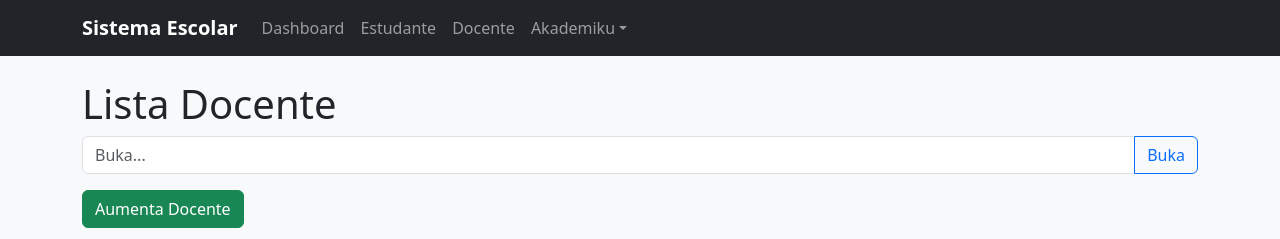
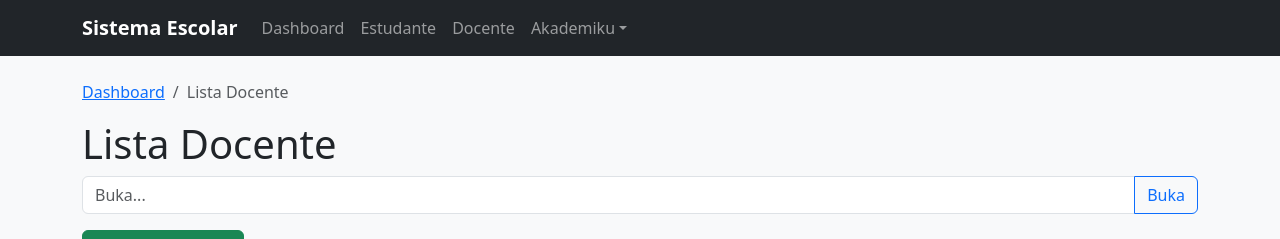
Before and after one commit to Acacio28/Aprende_Django, a Django app: page /docente/ in a window 1280 px wide. Shown: the top 239 px of the page. Run offline with Django 5.2, Linux system fonts and the light colour scheme; data that the repository does not hold is empty; some libraries are stand-ins or nearby versions.

Commit message:
feat: add breadcrumb navigation to estudante and docente list pages

```diff
--- a/templates/docente/Lista_Docente.html
+++ b/templates/docente/Lista_Docente.html
@@ -1,5 +1,6 @@
 {% extends "base.html" %}
 {% block title %}Lista Docente{% endblock %}
+{% block breadcrumb %}<nav aria-label="breadcrumb"><ol class="breadcrumb"><li class="breadcrumb-item"><a href="{% url 'dashboard' %}">Dashboard</a></li><li class="breadcrumb-item active" aria-current="page">Lista Docente</li></ol></nav>{% endblock %}
 {% block content %}
 <h1>Lista Docente</h1>
 <form class="mb-3" method="get"><div class="input-group"><input type="text" name="q" class="form-control" placeholder="Buka..." value="{{ q }}"><button class="btn btn-outline-primary" type="submit">Buka</button></div></form><a href="{% url 'add_docente' %}" class="btn btn-success mb-3">Aumenta Docente</a>
--- a/templates/estudante/Lista_Estudante.html
+++ b/templates/estudante/Lista_Estudante.html
@@ -1,5 +1,6 @@
 {% extends "base.html" %}
 {% block title %}Lista Estudante{% endblock %}
+{% block breadcrumb %}<nav aria-label="breadcrumb"><ol class="breadcrumb"><li class="breadcrumb-item"><a href="{% url 'dashboard' %}">Dashboard</a></li><li class="breadcrumb-item active" aria-current="page">Lista Estudante</li></ol></nav>{% endblock %}
 {% block content %}
 <h1>Lista Estudante</h1>
 <form class="mb-3" method="get"><div class="input-group"><input type="text" name="q" class="form-control" placeholder="Buka... '" value="{{ q }}"><button class="btn btn-outline-primary" type="submit">Buka</button></div></form><a href="{% url 'add' %}" class="btn btn-success mb-3">Aumenta Estudante</a>
```
